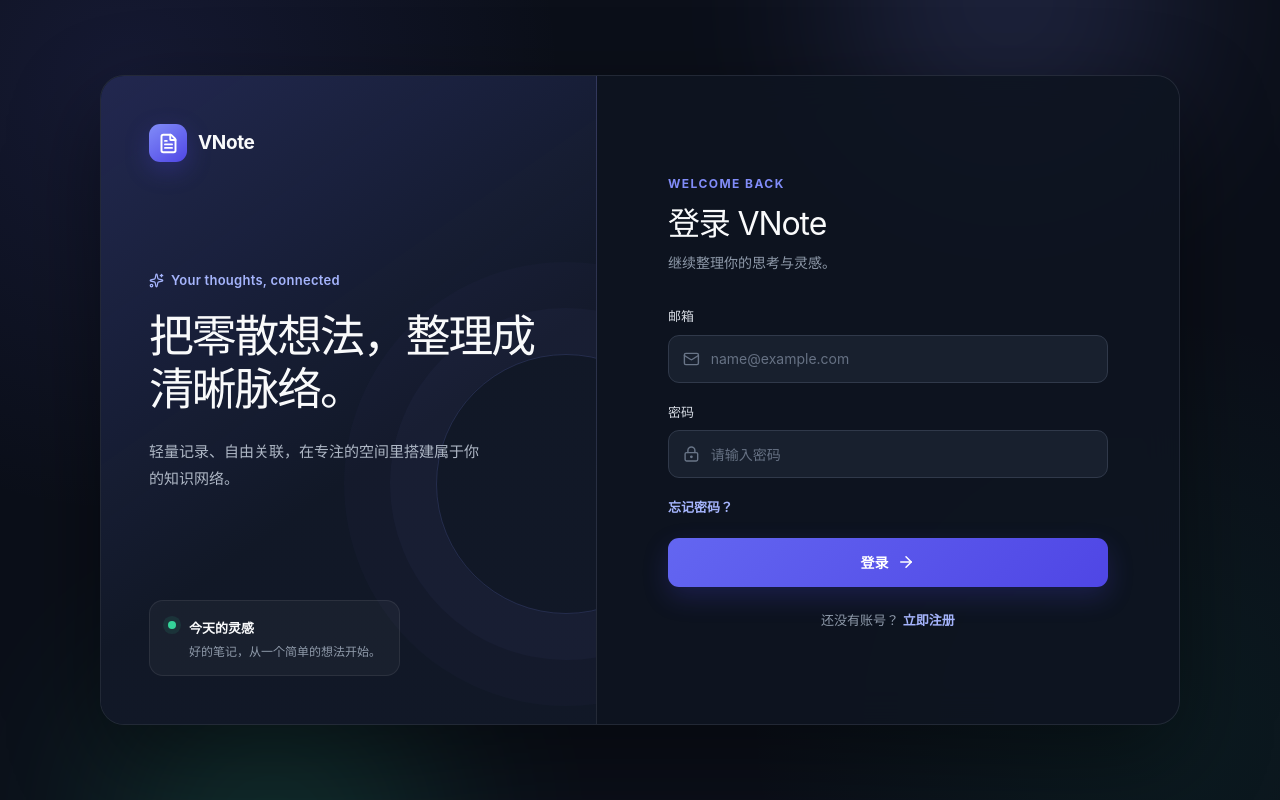
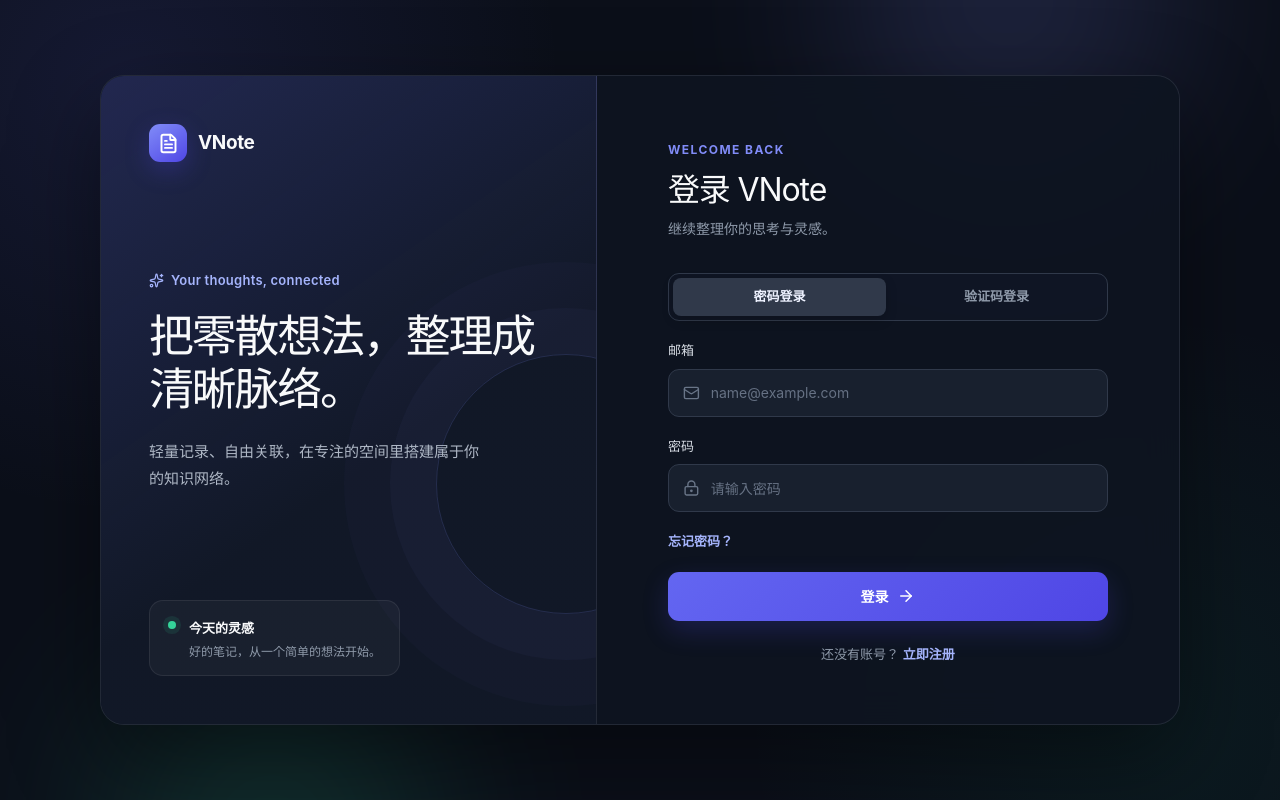
Before and after one commit to vikim294/vnotes-client, a React (Vite) app: page /login in a window 1280 px wide. Built offline with nearby package versions, Linux system fonts and the light colour scheme.

Commit message:
feat: 支持邮箱 + 验证码登录

```diff
--- a/src/api.ts
+++ b/src/api.ts
@@ -53,6 +53,56 @@ export interface UserProfile {
     email: string
     avatarUrl: string | null
     createdAt: string
+}
+
+export interface LoginResult {
+    accessToken: string
+    tokenType: string
+    expiresIn: number
+}
+
+interface ApiResponse<T> {
+    code: number
+    message: string
+    data: T
+}
+
+async function postAuth<T>(path: string, body: unknown): Promise<ApiResponse<T>> {
+    const response = await fetch(`${API_BASE_URL}${path}`, {
+        method: 'POST',
+        headers: {
+            'Content-Type': 'application/json',
+        },
+        body: JSON.stringify(body),
+    })
+    const res = (await response.json()) as ApiResponse<T>
+
+    if (!response.ok || res.code !== 0) {
+        throw new Error(res.message || '请求失败')
+    }
+
+    return res
+}
+
+export async function loginByEmailAndPassword(
+    email: string,
+    password: string
+): Promise<ApiResponse<LoginResult>> {
+    return postAuth<LoginResult>('/auth/login/email-password', { email, password })
+}
+
+export async function sendLoginVerificationCode(email: string): Promise<ApiResponse<void>> {
+    return postAuth<void>('/auth/send-verification-code', { email })
+}
+
+export async function loginByEmailAndVerificationCode(
+    email: string,
+    verificationCode: string
+): Promise<ApiResponse<LoginResult>> {
+    return postAuth<LoginResult>('/auth/login/email-verification-code', {
+        email,
+        verificationCode,
+    })
 }
 
 export async function verifyToken(token: string): Promise<boolean> {
--- a/src/index.css
+++ b/src/index.css
@@ -457,6 +457,39 @@ body,
   margin-top: 28px;
 }
 
+.auth-method-tabs {
+  display: grid;
+  grid-template-columns: repeat(2, minmax(0, 1fr));
+  gap: 4px;
+  padding: 4px;
+  border: 1px solid #30394a;
+  border-radius: 11px;
+  background: rgb(17 24 39 / 0.66);
+}
+
+.auth-method-tab {
+  height: 38px;
+  border: 0;
+  border-radius: 8px;
+  color: #8f9aaa;
+  background: transparent;
+  font: inherit;
+  font-size: 13px;
+  font-weight: 600;
+  cursor: pointer;
+  transition: color 160ms ease, background 160ms ease, box-shadow 160ms ease;
+}
+
+.auth-method-tab:hover {
+  color: #d7dce4;
+}
+
+.auth-method-tab.is-active {
+  color: #eef2ff;
+  background: #30394a;
+  box-shadow: 0 4px 12px rgb(0 0 0 / 0.18);
+}
+
 .auth-field {
   display: grid;
   gap: 8px;
@@ -507,6 +540,46 @@ body,
 
 .auth-input-wrap input::placeholder {
   color: #667184;
+}
+
+.auth-code-row {
+  display: grid;
+  grid-template-columns: minmax(0, 1fr) 118px;
+  gap: 10px;
+}
+
+.auth-code-button {
+  border: 1px solid #434d61;
+  border-radius: 11px;
+  color: #c7d2fe;
+  background: rgb(49 46 129 / 0.24);
+  font: inherit;
+  font-size: 12px;
+  font-weight: 600;
+  cursor: pointer;
+  transition: border-color 160ms ease, color 160ms ease, background 160ms ease;
+}
+
+.auth-code-button:hover:not(:disabled) {
+  border-color: #6366f1;
+  color: #eef2ff;
+  background: rgb(79 70 229 / 0.3);
+}
+
+.auth-code-button:disabled {
+  color: #727d8f;
+  background: rgb(31 41 55 / 0.62);
+  cursor: not-allowed;
+}
+
+.auth-spinner {
+  animation: auth-spin 800ms linear infinite;
+}
+
+@keyframes auth-spin {
+  to {
+    transform: rotate(360deg);
+  }
 }
 
 .auth-options {
@@ -585,6 +658,13 @@ body,
   transform: translateY(0);
 }
 
+.auth-submit:disabled {
+  opacity: 0.68;
+  cursor: not-allowed;
+  transform: none;
+  filter: none;
+}
+
 .auth-switch {
   margin: 24px 0 0;
   color: #8f9aaa;
@@ -647,6 +727,10 @@ body,
     gap: 15px;
   }
 
+  .auth-code-row {
+    grid-template-columns: minmax(0, 1fr) 112px;
+  }
+
   .auth-heading h1 {
     font-size: 28px;
   }
--- a/src/pages/Login/index.tsx
+++ b/src/pages/Login/index.tsx
@@ -1,18 +1,113 @@
-import { ArrowRight, LockKeyhole, Mail } from 'lucide-react'
+import { ArrowRight, KeyRound, LoaderCircle, LockKeyhole, Mail } from 'lucide-react'
 import { Link, useNavigate } from 'react-router'
 import AuthLayout from '../../components/AuthLayout'
-import { useState } from 'react'
+import { useEffect, useState } from 'react'
 import { Toast } from '../../components/Toast'
-import { API_BASE_URL } from '../../api'
+import {
+  loginByEmailAndPassword,
+  loginByEmailAndVerificationCode,
+  sendLoginVerificationCode,
+} from '../../api'
+
+type LoginMethod = 'password' | 'verificationCode'
 
 const Login = () => {
   const [email, setEmail] = useState('')
   const [password, setPassword] = useState('')
+  const [verificationCode, setVerificationCode] = useState('')
+  const [loginMethod, setLoginMethod] = useState<LoginMethod>('password')
+  const [countdown, setCountdown] = useState(0)
+  const [isSendingCode, setIsSendingCode] = useState(false)
+  const [isLoggingIn, setIsLoggingIn] = useState(false)
   const navigate = useNavigate()
+
+  useEffect(() => {
+    if (countdown <= 0) return
+
+    const timer = window.setTimeout(() => {
+      setCountdown((current) => Math.max(0, current - 1))
+    }, 1000)
+
+    return () => window.clearTimeout(timer)
+  }, [countdown])
+
+  const handleSendVerificationCode = async () => {
+    const normalizedEmail = email.trim()
+    if (!normalizedEmail) {
+      Toast.warning('请先输入邮箱')
+      return
+    }
+
+    setIsSendingCode(true)
+    try {
+      const res = await sendLoginVerificationCode(normalizedEmail)
+      Toast.success(res.message)
+      setCountdown(60)
+    } catch (error) {
+      Toast.warning(error instanceof Error ? error.message : '验证码发送失败')
+    } finally {
+      setIsSendingCode(false)
+    }
+  }
+
+  const handleLogin = async (event: React.FormEvent<HTMLFormElement>) => {
+    event.preventDefault()
+
+    const normalizedEmail = email.trim()
+    if (!normalizedEmail) {
+      Toast.warning('请输入邮箱')
+      return
+    }
+    if (loginMethod === 'password' && !password) {
+      Toast.warning('请输入密码')
+      return
+    }
+    if (loginMethod === 'verificationCode' && !/^\d{4}$/.test(verificationCode)) {
+      Toast.warning('请输入 4 位数字验证码')
+      return
+    }
+
+    setIsLoggingIn(true)
+    try {
+      const res =
+        loginMethod === 'password'
+          ? await loginByEmailAndPassword(normalizedEmail, password)
+          : await loginByEmailAndVerificationCode(normalizedEmail, verificationCode)
+
+      localStorage.setItem('vnotes-token', res.data.accessToken)
+      Toast.success(res.message)
+      navigate('/')
+    } catch (error) {
+      Toast.warning(error instanceof Error ? error.message : '登录失败')
+    } finally {
+      setIsLoggingIn(false)
+    }
+  }
 
   return (
     <AuthLayout eyebrow='Welcome back' title='登录 VNote' description='继续整理你的思考与灵感。'>
-      <form className='auth-form'>
+      <form className='auth-form' onSubmit={handleLogin}>
+        <div className='auth-method-tabs' role='tablist' aria-label='登录方式'>
+          <button
+            type='button'
+            role='tab'
+            aria-selected={loginMethod === 'password'}
+            className={`auth-method-tab ${loginMethod === 'password' ? 'is-active' : ''}`}
+            onClick={() => setLoginMethod('password')}
+          >
+            密码登录
+          </button>
+          <button
+            type='button'
+            role='tab'
+            aria-selected={loginMethod === 'verificationCode'}
+            className={`auth-method-tab ${loginMethod === 'verificationCode' ? 'is-active' : ''}`}
+            onClick={() => setLoginMethod('verificationCode')}
+          >
+            验证码登录
+          </button>
+        </div>
+
         <label className='auth-field'>
           <span>邮箱</span>
           <div className='auth-input-wrap'>
@@ -27,6 +122,8 @@ const Login = () => {
           </div>
         </label>
 
+        {loginMethod === 'password' ? (
+          <>
             <label className='auth-field'>
               <span>密码</span>
               <div className='auth-input-wrap'>
@@ -44,39 +141,54 @@ const Login = () => {
             <div className='auth-options'>
               <a href='#'>忘记密码？</a>
             </div>
+          </>
+        ) : (
+          <label className='auth-field'>
+            <span>验证码</span>
+            <div className='auth-code-row'>
+              <div className='auth-input-wrap'>
+                <KeyRound size={18} />
+                <input
+                  type='text'
+                  inputMode='numeric'
+                  pattern='[0-9]*'
+                  maxLength={4}
+                  placeholder='4 位验证码'
+                  autoComplete='one-time-code'
+                  value={verificationCode}
+                  onChange={(e) => setVerificationCode(e.target.value.replace(/\D/g, '').slice(0, 4))}
+                />
+              </div>
+              <button
+                type='button'
+                className='auth-code-button'
+                disabled={isSendingCode || countdown > 0}
+                onClick={() => void handleSendVerificationCode()}
+              >
+                {isSendingCode ? (
+                  <LoaderCircle size={16} className='auth-spinner' />
+                ) : countdown > 0 ? (
+                  `${countdown}s 后重试`
+                ) : (
+                  '获取验证码'
+                )}
+              </button>
+            </div>
+          </label>
+        )}
 
-        <button
-          className='auth-submit'
-          type='button'
-          onClick={() => {
-            fetch(API_BASE_URL + '/auth/login', {
-              method: 'POST',
-              headers: {
-                'Content-Type': 'application/json',
-              },
-              body: JSON.stringify({
-                email,
-                password,
-              }),
-            })
-              .then((res) => res.json())
-              .then((res) => {
-                if (res.code !== 0) {
-                  return Toast.warning(res.message)
-                }
-
-                Toast.success(res.message)
-
-                localStorage.setItem('vnotes-token', res.data.accessToken)
-
-                setTimeout(() => {
-                  navigate('/')
-                }, 2000)
-              })
-          }}
-        >
+        <button className='auth-submit' type='submit' disabled={isLoggingIn}>
+          {isLoggingIn ? (
+            <>
+              <LoaderCircle size={18} className='auth-spinner' />
+              正在登录
+            </>
+          ) : (
+            <>
               登录
               <ArrowRight size={18} />
+            </>
+          )}
         </button>
       </form>
 
```
Lines whose indentation alone changed are shown as unchanged.
